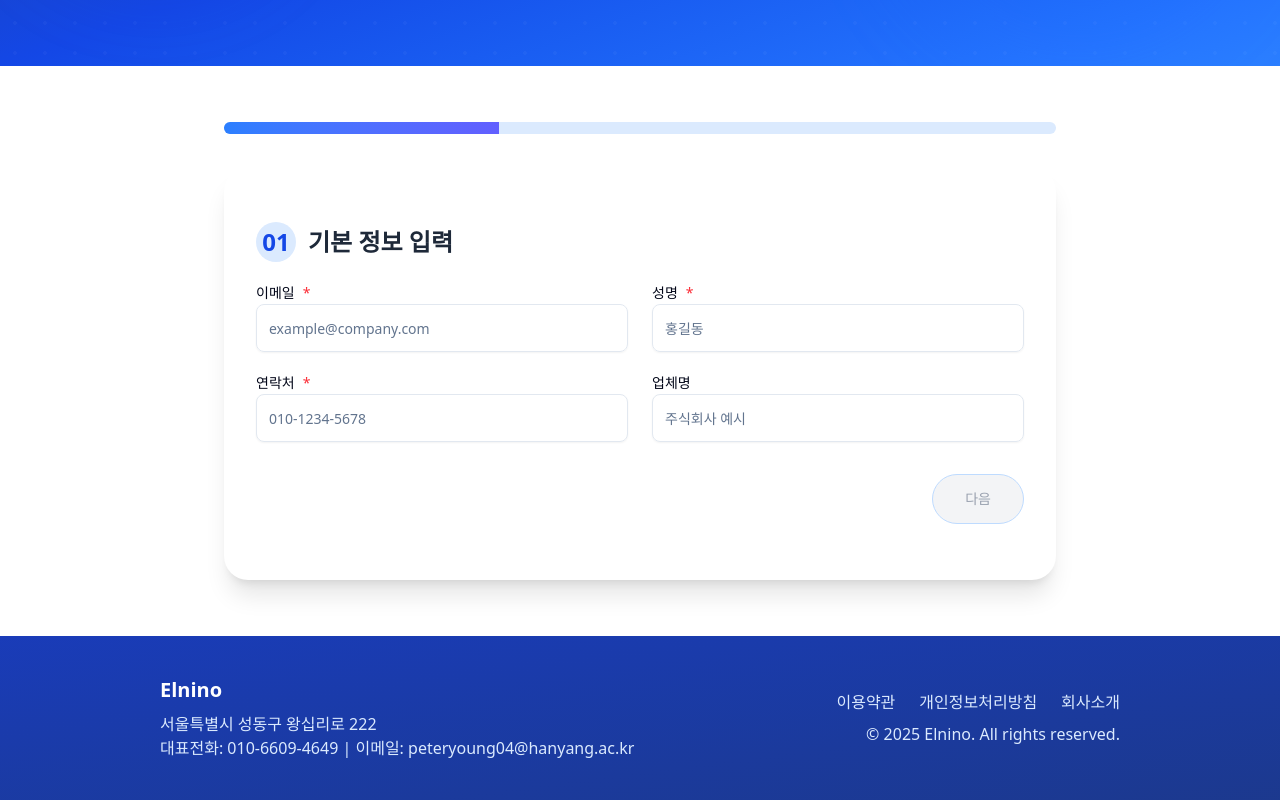
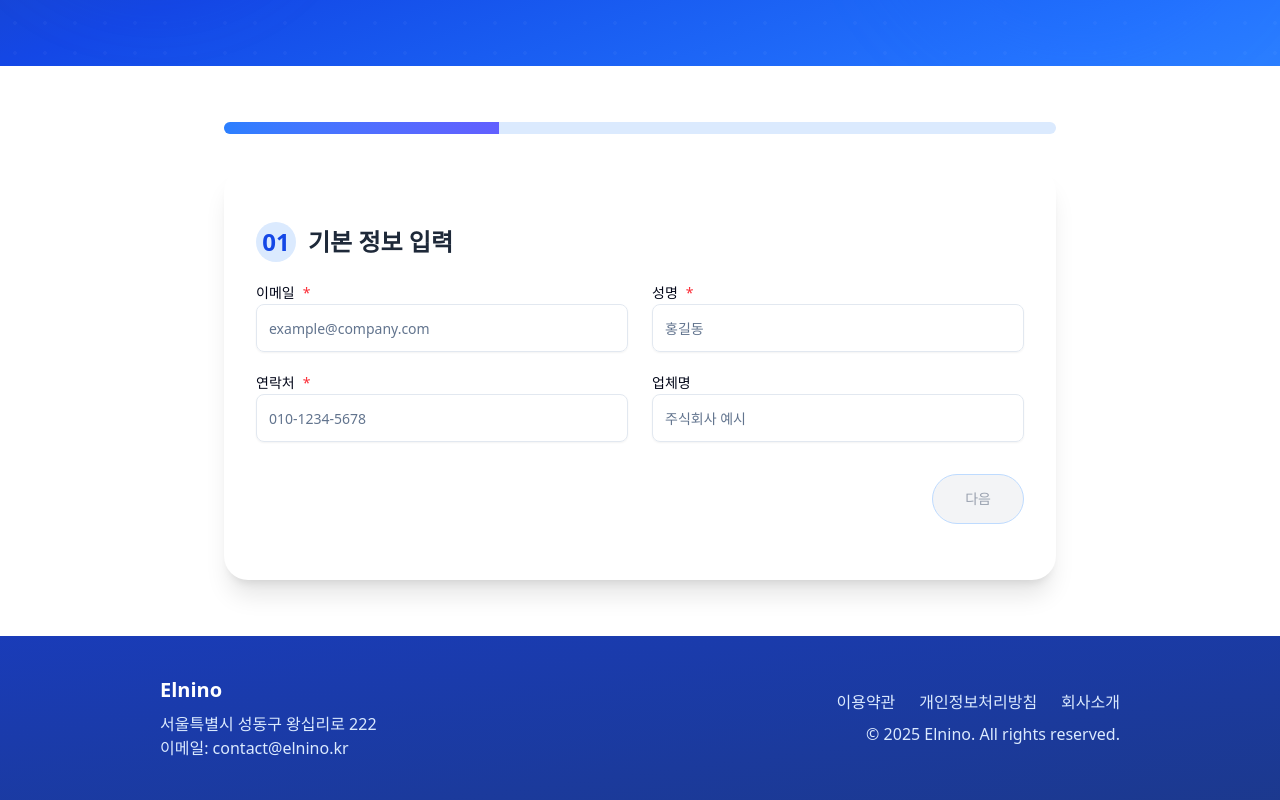
Before and after one commit to project-elnino/elnino.kr, a Next.js app: page /contact in a window 1280 px wide. Shown: the part 382-1182 px from the top of the page. Built offline with nearby package versions, Linux system fonts and the light colour scheme.

Commit message:
removed privacy

```diff
--- a/app/contact/page.tsx
+++ b/app/contact/page.tsx
@@ -71,7 +71,7 @@ export default function ContactPage() {
               <h3 className="text-xl font-semibold text-white mb-2">Elnino</h3>
               <address className="not-italic">
                 <p>서울특별시 성동구 왕십리로 222</p>
-                <p>대표전화: 010-6609-4649 | 이메일: peteryoung04@hanyang.ac.kr</p>
+                <p>이메일: contact@elnino.kr</p>
               </address>
             </div>
             <div className="flex flex-col text-right">
```
